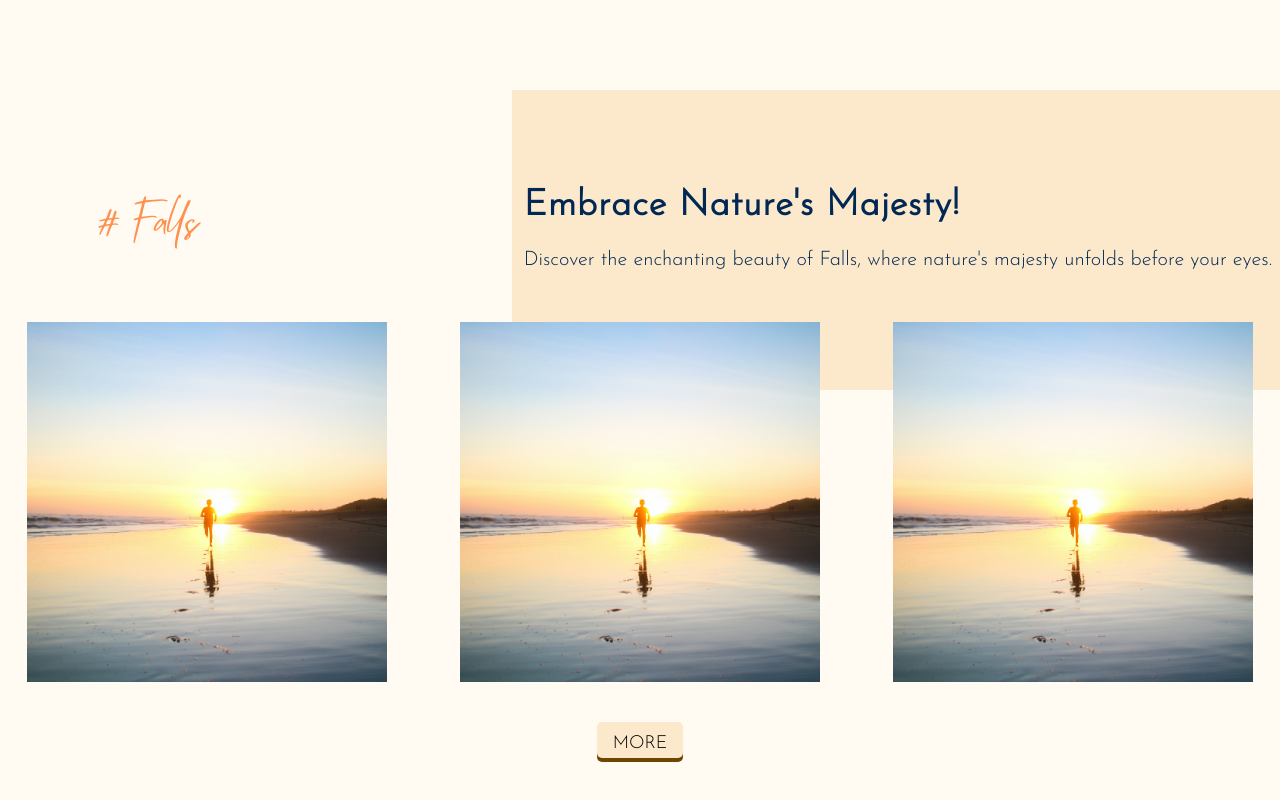
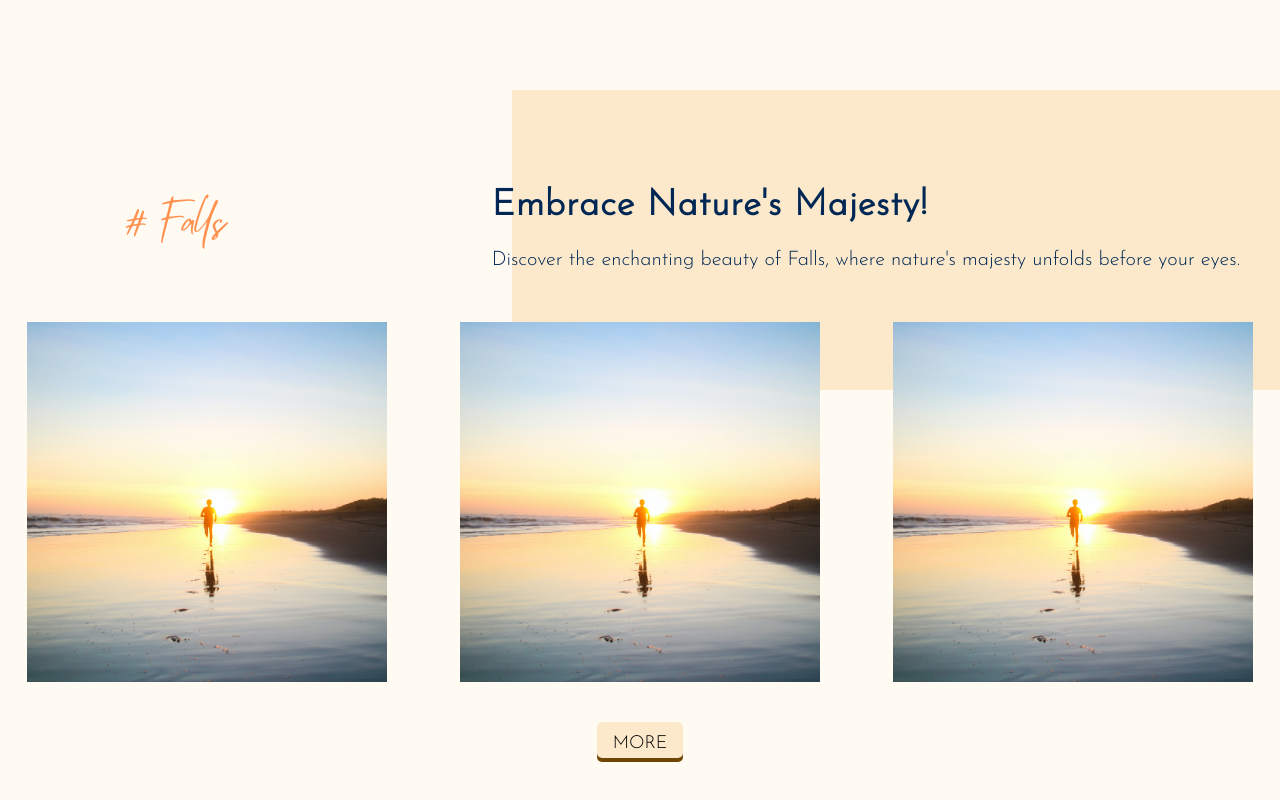
Before and after one commit to Rej327/Catanauan-Tour-Guide, a React (Vite) app: page / in a window 1280 px wide. Shown: the part 4145-4945 px from the top of the page. Built offline with nearby package versions, Linux system fonts and the light colour scheme.

Commit message:
Falls Section in Home Page (Modify Padding)

```diff
--- a/src/components/home_section/Falls.jsx
+++ b/src/components/home_section/Falls.jsx
@@ -28,7 +28,7 @@ const Falls = ({ className }) => {
       </div>
       {/* ITEM */}
       <div className="relative max-w-[1300px] mx-auto">
-        <div className="hidden md:block lg:flex items-center justify-between -mt-56 mb-12 px-2 ">
+        <div className="hidden md:block lg:flex items-center justify-between -mt-56 mb-12 px-2 md:px-10">
           <div className="w-fit lg:ml-[7%]">
             <p className="font-header hashColor text-4xl"># Falls</p>
           </div>
```
